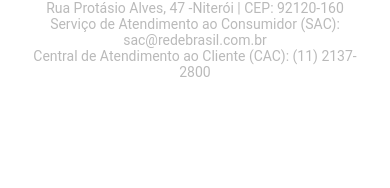
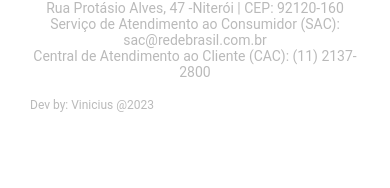
Before and after one commit to Vinicius-Rodrigues51/Honda, a React (Create React App) app: page / in a window 390 px wide. Shown: the part 361-549 px from the top of the page. Built offline with nearby package versions, Linux system fonts and the light colour scheme.

Commit message:
Uptade 1.6

```diff
--- a/src/App.css
+++ b/src/App.css
@@ -33,6 +33,11 @@
   color: #8C8C8C;
 }
 
+h4.dev {
+  font-size: 14px;
+  margin-top: 18px;
+}
+
 @media screen and (max-width: 768px) {
 
   h1 {
@@ -57,4 +62,9 @@
     color: #8C8C8C;
     font-size: 14px;
   }
+
+  h4.dev {
+    font-size: 12px;
+    text-align: left;
+  }
 }
--- a/src/Components/Header.css
+++ b/src/Components/Header.css
@@ -35,6 +35,11 @@
     padding: 20px 30px;
     border-radius: 0.4rem;
     cursor: pointer;
+}
+
+.Button:hover {
+    opacity: .6;
+    transition: .3s all ease;
 }
 
 .directing {
--- a/src/Components/Header.jsx
+++ b/src/Components/Header.jsx
@@ -1,6 +1,7 @@
 import React, { useState } from "react";
 import "./Header.css";
 import Logo from "../Assets/Honda_logo.png";
+// import Logo from "../Assets/Honda_logo_2.png";
 import Arrow from "../Assets/Arrow2.png";
 import Button from "./Button";
 import FloatingButtonOptions from "./Options";
@@ -11,6 +12,9 @@
   const toggleOptions = () => {
     setShowOptions(!showOptions);
   };
+
+  const date = new Date();
+  const year = date.getFullYear();
 
   return (
     <main className="container">
@@ -57,6 +61,7 @@
           Serviço de Atendimento ao Consumidor (SAC): sac@redebrasil.com.br
         </h4>
         <h4>Central de Atendimento ao Cliente (CAC): (11) 2137-2800 </h4>
+        <h4 className="dev">Dev by: Vinicius @{year}</h4>
       </div>
     </main>
   );
```
Also changed, not shown: src/Assets/Honda_logo_2.png (added).
